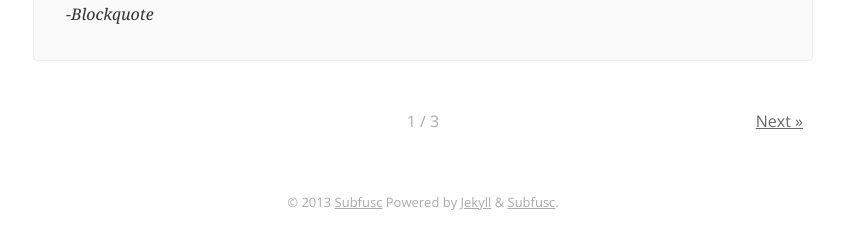
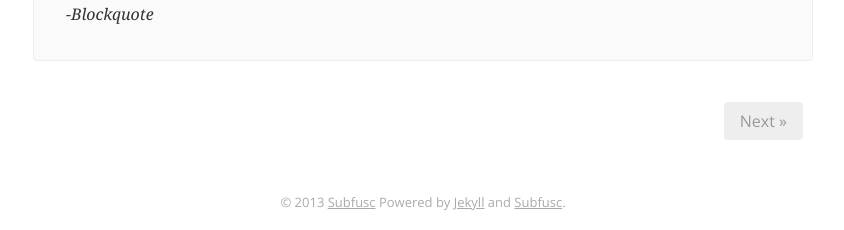
Before and after one commit to ryaneof/subfusc, a Jekyll site: the page built from index.html, in a window 1280 px wide. Shown: the part 5107-5337 px from the top of the page, without its empty margins (217-1061 px from the left). Built offline with Jekyll 4.4.1, drawn with Linux system fonts in a browser that asks for light colours; some web fonts are replaced; Markdown is read by kramdown in place of the engine named in the settings; the list of posts is cut into pages by our own code.

Commit message:
2: bug fix: replace US-ASCII byte; pagination styling.

```diff
--- a/_includes/footer.html
+++ b/_includes/footer.html
@@ -1,7 +1,4 @@
-    <div class="grid-100 site-footer text-center">
-        <p>
-            © 2013 <a href="{{ site.base_url }}">{{ site.name }}</a>
-            Powered by <a href="http://jekyllrb.com">Jekyll</a>
-            & <a href="https://github.com/ryaneof/subfusc">Subfusc</a>.
-        </p>
-    </div>
+<div class="grid-100 site-footer text-center">
+    <p>&copy; 2013 <a href="{{ site.base_url }}">{{ site.name }}</a> Powered by <a href="http://jekyllrb.com">Jekyll</a> and <a href="https://github.com/ryaneof/subfusc">Subfusc</a>.
+    </p>
+</div>
--- a/_layouts/page.html
+++ b/_layouts/page.html
@@ -2,7 +2,7 @@
 layout: default
 ---
 <div class="grid-100 main">
-	{% if page.show_title != 'n' %}
+    {% if page.show_title != 'n' %}
     <h2 class="page-title">{{ page.title }}</h2>
     {% endif %}
     <div class="page-content">
--- a/index.html
+++ b/index.html
@@ -16,17 +16,13 @@ show_title: 'n'
 
 <div id="pagination" class="grid-100">
     <p>
-	  	<span class="pagination-prev grid-33 mobile-grid-33">
+        <span class="pagination-prev grid-50 mobile-grid-50">
         {% if paginator.previous_page %}
             <a href="{{ paginator.previous_page_path | prepend: site.baseurl | replace: '//', '/' }}">&laquo; Prev</a>
         {% endif %}
         </span>
 
-	  	<span class="pagination-meta grid-33 mobile-grid-33 text-center">
-	  		<strong class="weak">{{ paginator.page }} / {{ paginator.total_pages }}</strong>
-	  	</span>
-
-		<span class="pagination-prev grid-33 mobile-grid-33 text-right">
+        <span class="pagination-prev grid-50 mobile-grid-50 text-right">
         {% if paginator.next_page %}
             <a href="{{ paginator.next_page_path | prepend: site.baseurl | replace: '//', '/' }}">Next &raquo;</a>
         {% endif %}
--- a/public/stylesheets/style.css
+++ b/public/stylesheets/style.css
@@ -100,7 +100,7 @@ strong.weak { color: #AAA; font-weight: normal; }
 .post-content img, .page-content img { display: block; max-width: 100%; margin: 0 auto; }
 .post-content ul, .page-content ul { margin: 1.6em 0; }
 .post-content ol ol, .post-content ul ul, .post-content ul ol, .post-content ol ul, .page-content ol ol, .page-content ul ul, .page-content ul ol, .page-content ol ul { margin: 0.4em 0; }
-
+.post-comment { margin-top: 3.2em; }
 .page-title { margin-top: 0.8em; color: #666; }
 
 .site-footer { margin: 4rem 0 0 0; padding: 2rem 0; font-size: 1.3rem; line-height: 1.7em; color: #AAA; }
@@ -116,3 +116,5 @@ strong.weak { color: #AAA; font-weight: normal; }
 
 #pagination { margin-top: 2em; }
 #pagination span { display: inline-block; height: 1.2em; line-height: 1.2em; }
+#pagination span a { padding: 8px 16px; border-radius: 4px; text-decoration: none; background-color: #EEE; color: #999; transition: color ease 0.3s; transition: background-color ease 0.3s; }
+#pagination span a:hover { color: #333; background-color: #DDD; }
```
Also changed, not shown: 1 other file. Lines whose indentation alone changed are shown as unchanged.
